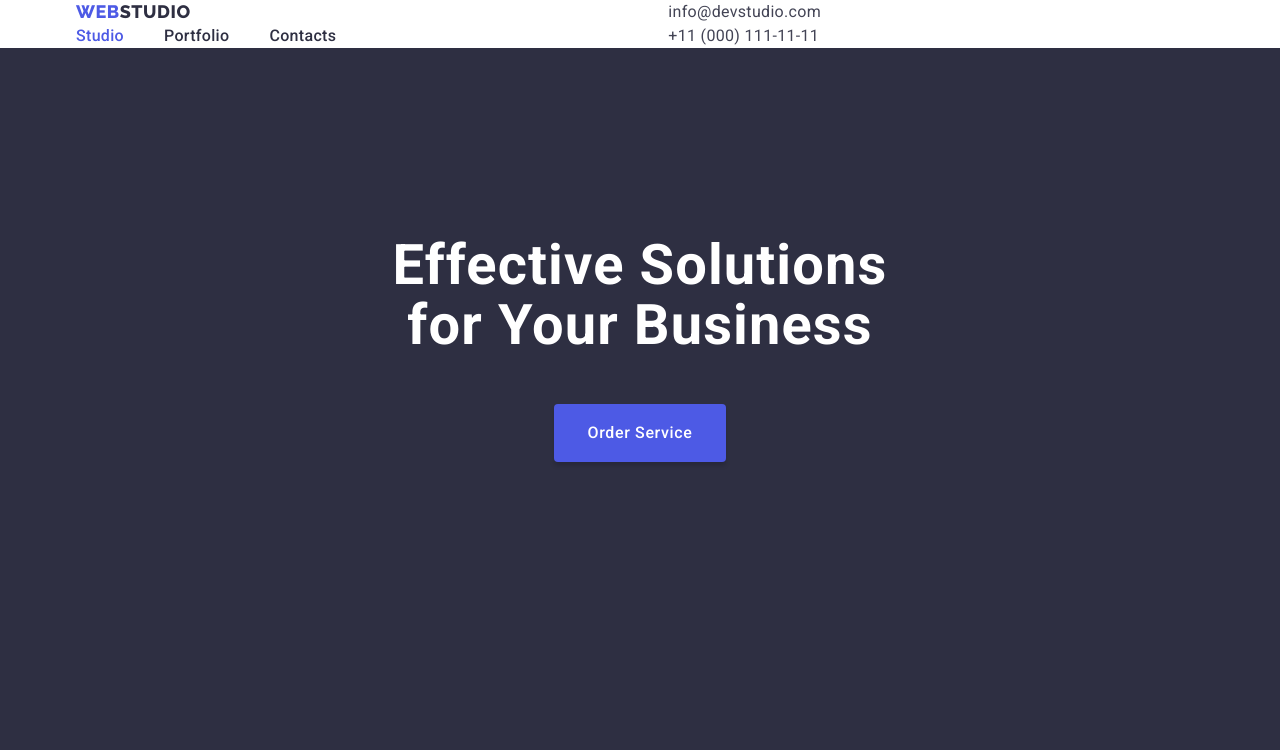
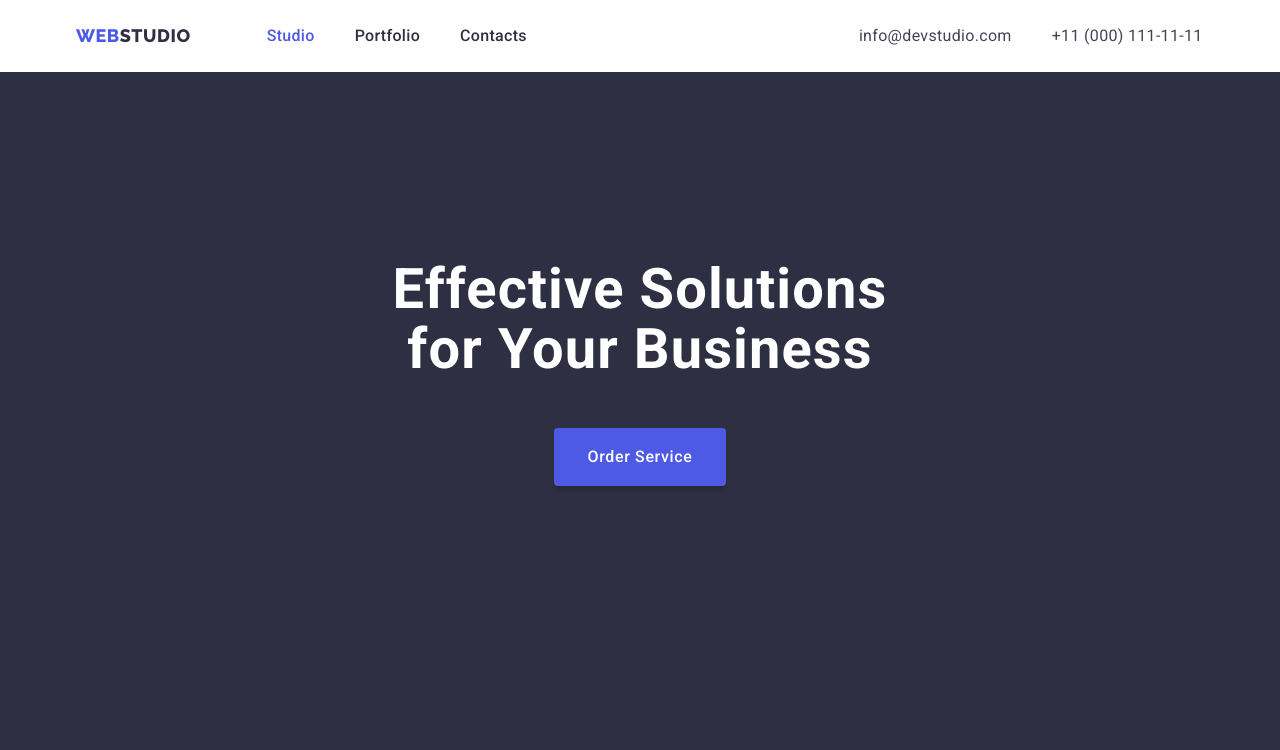
Before and after one commit to Anastasiia-1709/goit-markup-hw-03, a plain HTML site: page index.html in a window 1280 px wide. Shown: the top 750 px of the page. Drawn offline with nearby package versions, Linux system fonts and the light colour scheme.

Commit message:
Update index.html

```diff
--- a/index.html
+++ b/index.html
@@ -22,8 +22,9 @@
     <!--Header-->
     <header>
       <div class="container">
+        <div class="header">
+          <nav class="site-nav">
             <div class="header-text">
-          <nav class="site-nav">
               <a href="./index.html" class="logo"><span>WEB</span>STUDIO</a>
               <ul class="list nav">
                 <li class="item">
@@ -34,14 +35,15 @@
                 </li>
                 <li class="item"><a href="" class="link-nav">Contacts</a></li>
               </ul>
+            </div>
           </nav>
-          <ul class="list">
-            <li>
+          <ul class="list contact">
+            <li class="contact">
               <a href="mailto:info@devstudio.com" class="contacts"
                 >info@devstudio.com</a
               >
             </li>
-            <li>
+            <li class="contact">
               <a href="tel:+11(000)111-11-11" class="contacts"
                 >+11 (000) 111-11-11</a
               >
```
Lines whose indentation alone changed are shown as unchanged.
